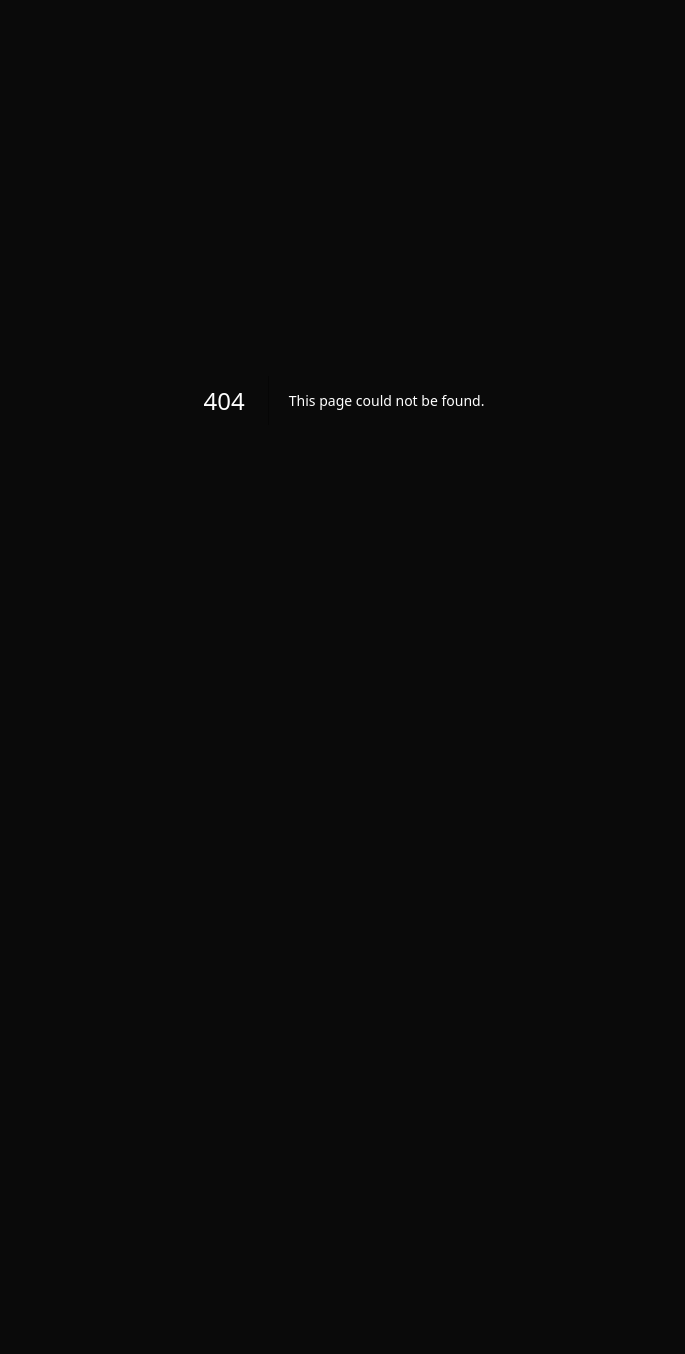
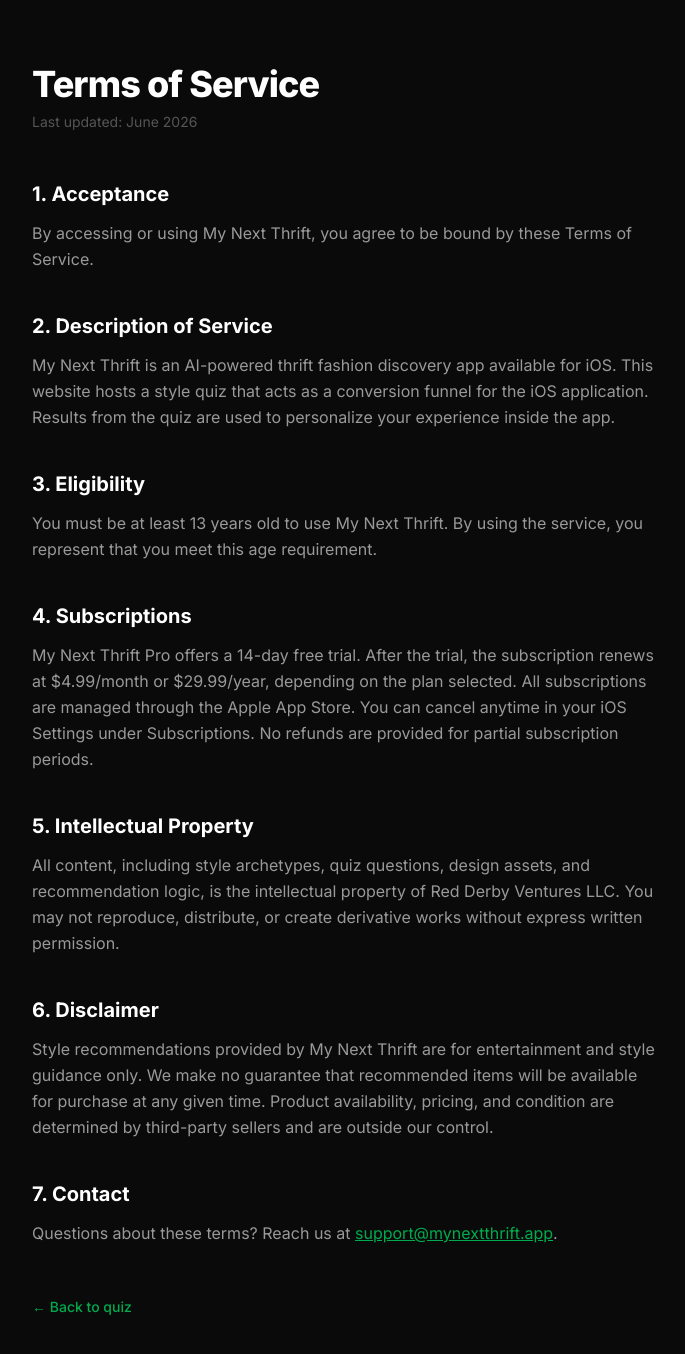
Before and after one commit to smithar106/my-next-thrift-quiz, a Next.js app: page /terms in a window 1280 px wide. Before the commit this address had no page. Shown: the top 1354 px of the page, without its empty margins (296-981 px from the left). Before the commit the page ends 800 px from the top, so only its background shows below. Built offline with nearby package versions, Linux system fonts and the light colour scheme.

Commit message:
feat: add privacy and terms pages

```diff
--- /dev/null
+++ b/app/privacy/page.tsx
@@ -0,0 +1,67 @@
+export const metadata = {
+  title: 'Privacy Policy — My Next Thrift',
+  description: 'How My Next Thrift collects, uses, and protects your data.',
+};
+
+export default function PrivacyPage() {
+  return (
+    <main className="min-h-screen bg-[#0A0A0A]">
+      <div className="max-w-2xl mx-auto px-6 py-16 text-white">
+        <h1 className="text-4xl font-extrabold tracking-tight mb-2">Privacy Policy</h1>
+        <p className="text-[#555] text-sm mb-12">Last updated: June 2026</p>
+
+        <section className="mb-10">
+          <h2 className="text-xl font-bold mb-3">1. Information We Collect</h2>
+          <p className="text-[#999] leading-relaxed">
+            We collect the following information when you use My Next Thrift:
+          </p>
+          <ul className="text-[#999] list-disc pl-6 mt-2 space-y-1">
+            <li>Quiz answers and style preferences you provide.</li>
+            <li>Email address, if you choose to provide one to receive your results.</li>
+            <li>Anonymous usage analytics to understand how people use the quiz.</li>
+          </ul>
+        </section>
+
+        <section className="mb-10">
+          <h2 className="text-xl font-bold mb-3">2. How We Use Your Information</h2>
+          <ul className="text-[#999] list-disc pl-6 space-y-1">
+            <li>To generate your personalized style archetype and recommendations.</li>
+            <li>To improve our recommendation engine over time.</li>
+            <li>To send your quiz results to your email, if you provided one.</li>
+          </ul>
+        </section>
+
+        <section className="mb-10">
+          <h2 className="text-xl font-bold mb-3">3. Data Sharing</h2>
+          <p className="text-[#999] leading-relaxed">
+            We do not sell your personal data. Your quiz answers and style profile are stored in Supabase,
+            our cloud database provider. Anonymous product analytics are collected via PostHog.
+          </p>
+        </section>
+
+        <section className="mb-10">
+          <h2 className="text-xl font-bold mb-3">4. Data Retention</h2>
+          <p className="text-[#999] leading-relaxed">
+            Quiz results and associated data are stored for 12 months. You can unsubscribe from emails
+            or request deletion of your data at any time by contacting us.
+          </p>
+        </section>
+
+        <section className="mb-12">
+          <h2 className="text-xl font-bold mb-3">5. Contact</h2>
+          <p className="text-[#999] leading-relaxed">
+            Questions about this policy? Reach us at{' '}
+            <a href="mailto:support@mynextthrift.app" className="text-[#00AB4E] underline">
+              support@mynextthrift.app
+            </a>
+            .
+          </p>
+        </section>
+
+        <a href="/" className="text-[#00AB4E] text-sm font-medium hover:underline">
+          ← Back to quiz
+        </a>
+      </div>
+    </main>
+  );
+}
--- /dev/null
+++ b/app/terms/page.tsx
@@ -0,0 +1,85 @@
+export const metadata = {
+  title: 'Terms of Service — My Next Thrift',
+  description: 'Terms of Service for My Next Thrift.',
+};
+
+export default function TermsPage() {
+  return (
+    <main className="min-h-screen bg-[#0A0A0A]">
+      <div className="max-w-2xl mx-auto px-6 py-16 text-white">
+        <h1 className="text-4xl font-extrabold tracking-tight mb-2">Terms of Service</h1>
+        <p className="text-[#555] text-sm mb-12">Last updated: June 2026</p>
+
+        <section className="mb-10">
+          <h2 className="text-xl font-bold mb-3">1. Acceptance</h2>
+          <p className="text-[#999] leading-relaxed">
+            By accessing or using My Next Thrift, you agree to be bound by these Terms of Service.
+          </p>
+        </section>
+
+        <section className="mb-10">
+          <h2 className="text-xl font-bold mb-3">2. Description of Service</h2>
+          <p className="text-[#999] leading-relaxed">
+            My Next Thrift is an AI-powered thrift fashion discovery app available for iOS.
+            This website hosts a style quiz that acts as a conversion funnel for the iOS
+            application. Results from the quiz are used to personalize your experience inside the app.
+          </p>
+        </section>
+
+        <section className="mb-10">
+          <h2 className="text-xl font-bold mb-3">3. Eligibility</h2>
+          <p className="text-[#999] leading-relaxed">
+            You must be at least 13 years old to use My Next Thrift. By using the service,
+            you represent that you meet this age requirement.
+          </p>
+        </section>
+
+        <section className="mb-10">
+          <h2 className="text-xl font-bold mb-3">4. Subscriptions</h2>
+          <p className="text-[#999] leading-relaxed">
+            My Next Thrift Pro offers a 14-day free trial. After the trial, the subscription
+            renews at $4.99/month or $29.99/year, depending on the plan selected. All
+            subscriptions are managed through the Apple App Store. You can cancel anytime in
+            your iOS Settings under Subscriptions. No refunds are provided for partial
+            subscription periods.
+          </p>
+        </section>
+
+        <section className="mb-10">
+          <h2 className="text-xl font-bold mb-3">5. Intellectual Property</h2>
+          <p className="text-[#999] leading-relaxed">
+            All content, including style archetypes, quiz questions, design assets, and
+            recommendation logic, is the intellectual property of Red Derby Ventures LLC.
+            You may not reproduce, distribute, or create derivative works without
+            express written permission.
+          </p>
+        </section>
+
+        <section className="mb-10">
+          <h2 className="text-xl font-bold mb-3">6. Disclaimer</h2>
+          <p className="text-[#999] leading-relaxed">
+            Style recommendations provided by My Next Thrift are for entertainment and style
+            guidance only. We make no guarantee that recommended items will be available for
+            purchase at any given time. Product availability, pricing, and condition are
+            determined by third-party sellers and are outside our control.
+          </p>
+        </section>
+
+        <section className="mb-12">
+          <h2 className="text-xl font-bold mb-3">7. Contact</h2>
+          <p className="text-[#999] leading-relaxed">
+            Questions about these terms? Reach us at{' '}
+            <a href="mailto:support@mynextthrift.app" className="text-[#00AB4E] underline">
+              support@mynextthrift.app
+            </a>
+            .
+          </p>
+        </section>
+
+        <a href="/" className="text-[#00AB4E] text-sm font-medium hover:underline">
+          ← Back to quiz
+        </a>
+      </div>
+    </main>
+  );
+}
```
